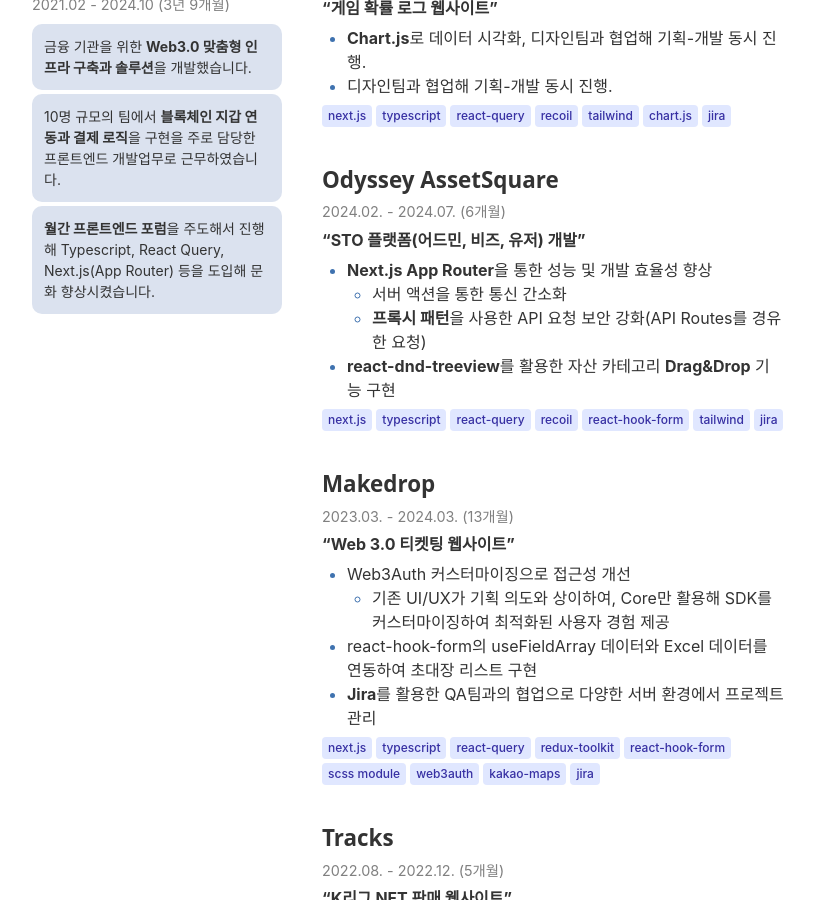
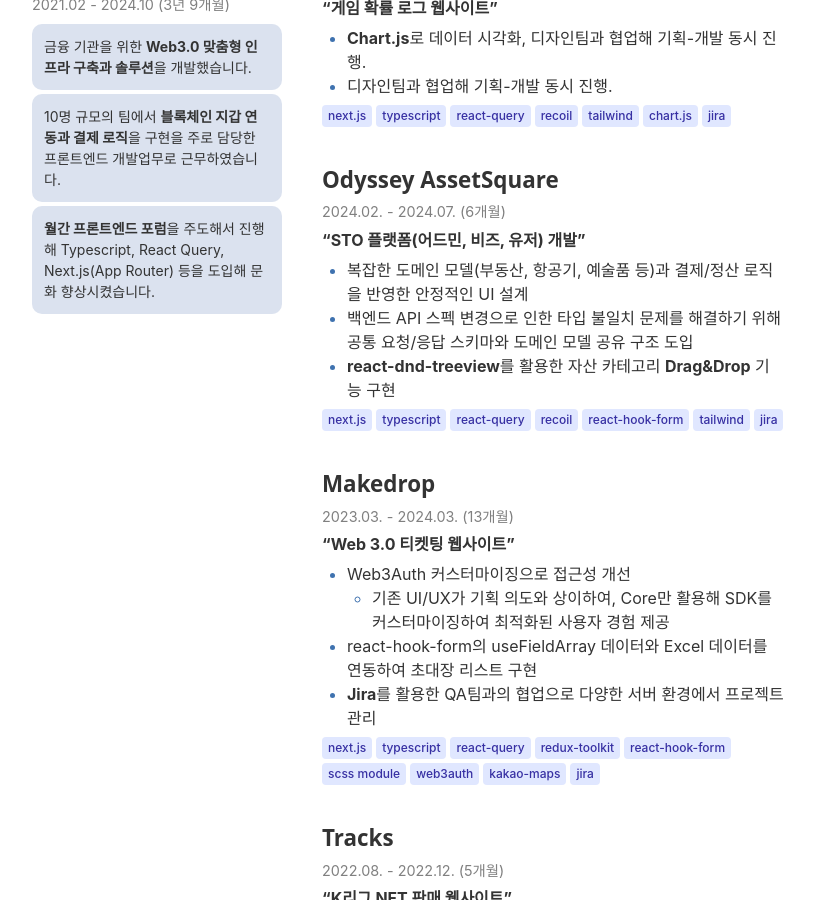
Before and after one commit to b0jun/b0jun.github.io, a Jekyll site: the page built from index.html, in a window 1280 px wide and 900 px high, scrolled down 644 px. Shown: the whole window, without its empty margins (232-1046 px from the left). Built offline with Jekyll 4.4.1, drawn with Linux system fonts in a browser that asks for light colours.

Commit message:
mod: 이력내용 수정

```diff
--- a/_data/experience.yml
+++ b/_data/experience.yml
@@ -26,10 +26,8 @@
       duration: 2024.02. - 2024.07. (6개월)
       preview: “STO 플랫폼(어드민, 비즈, 유저) 개발”
       items:
-        - main: <b>Next.js App Router</b>을 통한 성능 및 개발 효율성 향상
-          subitems:
-            - 서버 액션을 통한 통신 간소화
-            - <b>프록시 패턴</b>을 사용한 API 요청 보안 강화(API Routes를 경유한 요청)
+        - main: 복잡한 도메인 모델(부동산, 항공기, 예술품 등)과 결제/정산 로직을 반영한 안정적인 UI 설계
+        - main: 백엔드 API 스펙 변경으로 인한 타입 불일치 문제를 해결하기 위해 공통 요청/응답 스키마와 도메인 모델 공유 구조 도입
         - main: <b>react-dnd-treeview</b>를 활용한 자산 카테고리 <b>Drag&Drop</b> 기능 구현
       skills:
         - next.js
```
